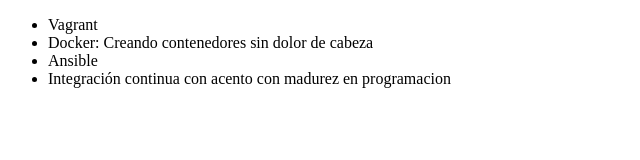
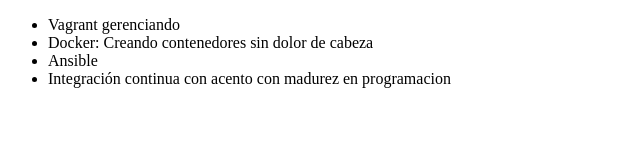
Before and after one commit to JorgeSantiagoMaraviQuinto/santiago2, a plain HTML site: page index.html in a window 1280 px wide. Shown: the whole page, without its empty margins (0-640 px from the left). Drawn offline with Linux system fonts and the light colour scheme.

Commit message:
cambiando vagrant

```diff
--- a/index.html
+++ b/index.html
@@ -6,7 +6,7 @@
 </head>
 <body>
      <ul>
-         <li> Vagrant </li>
+         <li> Vagrant gerenciando </li>
          <li> Docker: Creando contenedores sin dolor de cabeza </li>
          <li> Ansible </li>
          <li> Integración continua con acento con madurez en programacion</li>
```
